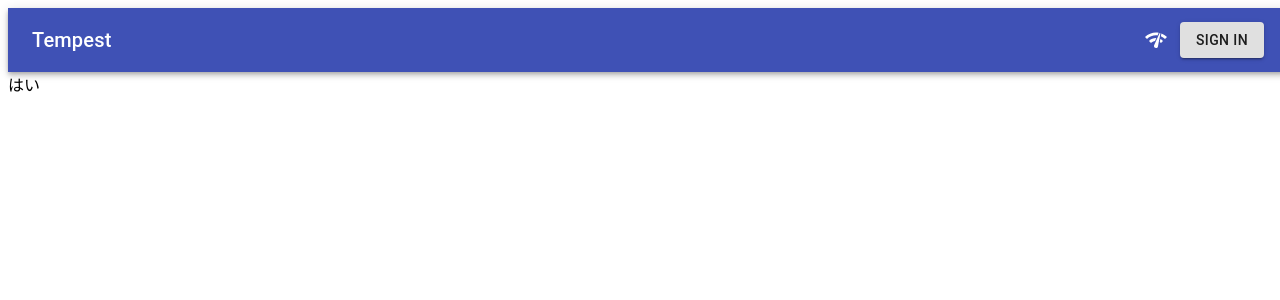
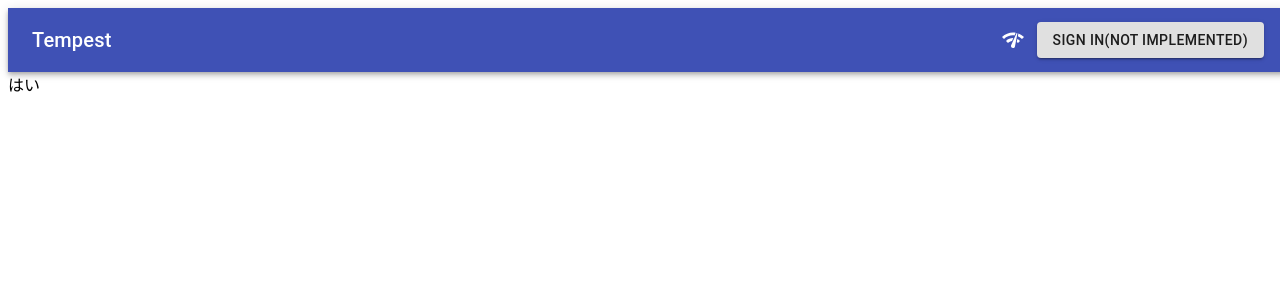
Before and after one commit to origamium/Tempest, a React app: page / in a window 1280 px wide. Shown: the top 300 px of the page. Built offline with nearby package versions, Linux system fonts and the light colour scheme.

Commit message:
feat: それも追加

```diff
--- a/src/Component/Header/Header.tsx
+++ b/src/Component/Header/Header.tsx
@@ -47,7 +47,7 @@ export const Header: React.FC = () => {
                                 <NetworkCheck style={{ fill: "white" }} />
                             </IconButton>
                             <Button variant={"contained"}>
-                                <Typography variant="button">Sign in</Typography>
+                                <Typography variant="button">Sign in(not implemented)</Typography>
                             </Button>
                         </div>
                     </Styled.Body>
```
